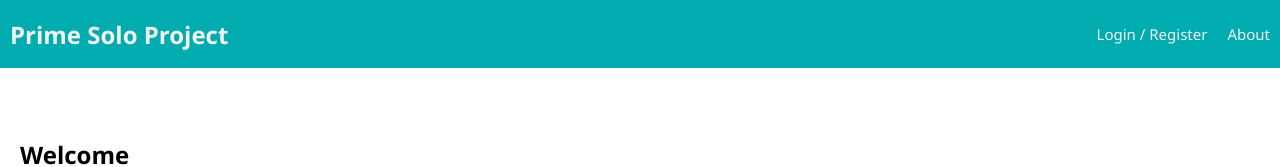
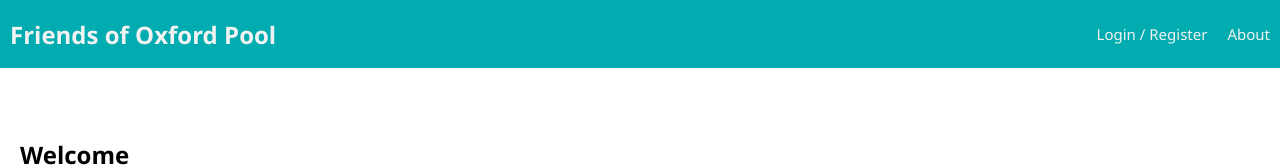
Before and after one commit to lcopeland001/foop, a React (Create React App) app: page /#/home in a window 1280 px wide. Shown: the top 167 px of the page. Built offline with nearby package versions, Linux system fonts and the light colour scheme; no server answers.

Commit message:
Change Title name

```diff
--- a/src/components/Nav/Nav.jsx
+++ b/src/components/Nav/Nav.jsx
@@ -10,7 +10,7 @@ function Nav() {
   return (
     <div className="nav">
       <Link to="/home">
-        <h2 className="nav-title">Prime Solo Project</h2>
+        <h2 className="nav-title">Friends of Oxford Pool</h2>
       </Link>
       <div>
         {/* If no user is logged in, show these links */}
```
Also changed, not shown: 1 other file (tests, documents, lock files or other folders).
